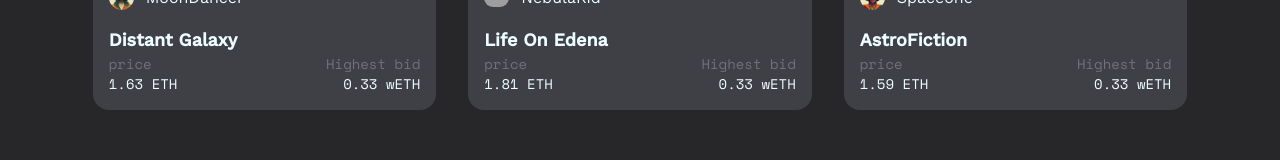
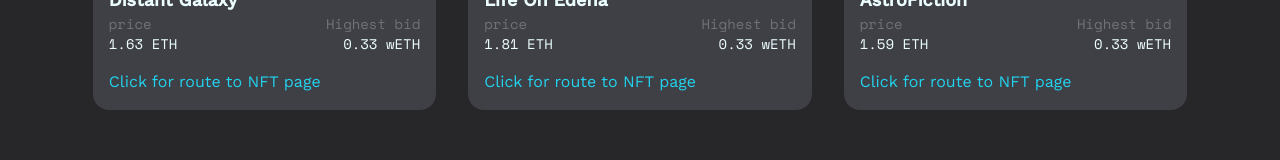
Before and after one commit to litvnvdev/nft-market-place, a Next.js app: page /nft in a window 1280 px wide. Shown: the part 1906-2066 px from the top of the page. Built offline with nearby package versions, Linux system fonts and the light colour scheme; grey boxes are pictures that could not be loaded.

Commit message:
work with nft routes path

```diff
--- a/app/components/DiscoverNFTs/DiscoverNFTs.tsx
+++ b/app/components/DiscoverNFTs/DiscoverNFTs.tsx
@@ -26,6 +26,7 @@ const DiscoverNFTs = () => {
                   title={title}
                   nft_img={nft_img}
                   price={price}
+                  route={id}
                 />
               )
             )}
--- a/app/components/DiscoverNFTs/NFTCard.tsx
+++ b/app/components/DiscoverNFTs/NFTCard.tsx
@@ -1,5 +1,6 @@
 import { Space_Mono } from "next/font/google";
 import NFTArtist from "../NFTArtist";
+import Link from "next/link";
 
 type NFTCardProps = {
   nft_img: string;
@@ -7,11 +8,19 @@ type NFTCardProps = {
   artist_img: string;
   title: string;
   price: number;
+  route: number;
 };
 
 const spaceMono = Space_Mono({ weight: "400", subsets: ["latin"] });
 
-const NFTCard = ({ nft_img, artist_name, artist_img, title, price }:NFTCardProps) => {
+const NFTCard = ({
+  route,
+  nft_img,
+  artist_name,
+  artist_img,
+  title,
+  price,
+}: NFTCardProps) => {
   return (
     <div className="mb-4 w-full flex flex-col h-96 text-cyan-50 relative">
       <div
@@ -34,10 +43,13 @@ const NFTCard = ({ nft_img, artist_name, artist_img, title, price }:NFTCardProps
           >
             <p>price</p> <p>Highest bid</p>
           </div>
-          <div className={`${spaceMono.className} flex justify-between text-sm`}>
+          <div
+            className={`${spaceMono.className} flex justify-between text-sm`}
+          >
             <p>{price} ETH</p>
             <p>0.33 wETH</p>
           </div>
+          <Link className='mt-4 text-cyan-400'href={`/nft/${route}`}>Click for route to NFT page</Link>
         </div>
       </div>
     </div>
--- a/app/nft/[nftId]/page.tsx
+++ b/app/nft/[nftId]/page.tsx
@@ -1,11 +1,16 @@
-export default function NftDetails({ params }: { params: { nftId: string } }) {
-
-    console.log(params)
+type NftDetailsProps = {
+  title: string;
+  id: number;
+  params: { nftId: string };
+};
+export default function NftDetails({ params, id, title }: NftDetailsProps) {
+  console.log(params);
   return (
     <>
-    <section>
-
-    </section>
+      <section>
+        <h1 className="text-cyan-50">Here is NFT №{params.nftId}</h1>
+        <h2>{title}</h2>
+      </section>
     </>
-  )
+  );
 }
--- a/app/nft/page.tsx
+++ b/app/nft/page.tsx
@@ -11,11 +11,12 @@ import { NFTsCardData } from "@/app/data";
 import NFTCard from "../components/DiscoverNFTs/NFTCard";
 import SecondaryButton from "../components/SecondaryButton";
 import Link from "next/link";
+import NftDetails from "./[nftId]/page";
 
 const { name, img } = artistData[0];
 const tags = ["Animation", "Illustration", "Moon", "Space"];
 
-export default function NftPage() {
+export default function NftPage({ params }: { params: { idNft: string } }) {
   return (
     <>
       <Navbar />
@@ -108,6 +109,7 @@ export default function NftPage() {
                   title={title}
                   nft_img={nft_img}
                   price={price}
+                  route={id}
                 />
               )
             )}
```
